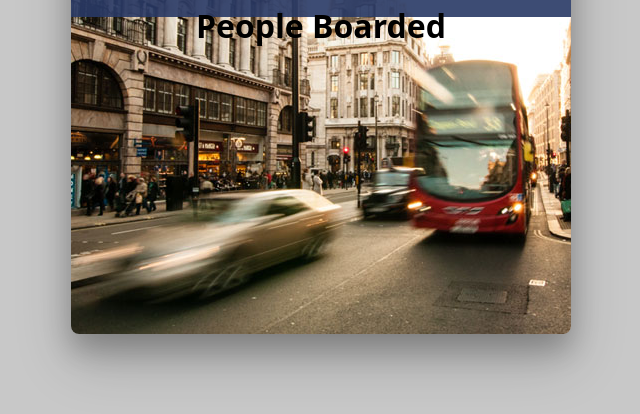
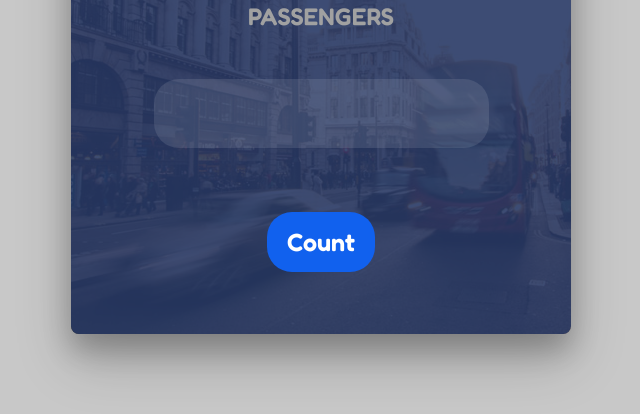
Before and after one commit to thisiskushal31/passenger-counter-app, a plain HTML site: page index.html in a window 1280 px wide. Shown: the part 290-704 px from the top of the page, without its empty margins (319-959 px from the left). Drawn offline with Linux system fonts and the light colour scheme.

Commit message:
final style changes

```diff
--- a/app/style/style.css
+++ b/app/style/style.css
@@ -1,7 +1,8 @@
 body{
 	margin:0;
+	color:#6a6f8c;
 	background: #c8c8c8;
-	font:600 16px/18px 'Open Sans',sans-serif;
+	font:600 16px 'Fredoka', sans-serif;
 	text-align: center;
 }
 
@@ -10,6 +11,8 @@ body{
     padding: 0;
     box-sizing: border-box;
 }
+
+/* ------ Card Style ------- */
 
 .dialog-box-wrap{
 	background: url(/images/bg.jpg);
@@ -22,13 +25,17 @@ body{
 	box-shadow:0 25px 55px 0 rgba(0,0,0,.21),0 16px 28px 0 rgba(0,0,0,.22);
 }
 
+/* ------ Forms Styles ------- */
+
 .header{
 	width:100%;
 	height:100%;
 	padding: 1rem;
-	/* position: absolute; */
+	position: absolute;
 	background:rgba(40,57,101,.9);
 }
+
+/* ------ Logo Style ------- */
 
 .header .img{
 	display: block;
@@ -37,7 +44,63 @@ body{
 	align-items: center;
 }
 
-.output-wrap h1{
-	color: #0000;
+/* ------ Output Style ------- */
+
+.output-wrap {
 	padding: 5rem;
 }
+
+.tab {
+	color: #a1a1a1;
+	font-size: 24px;
+	padding: 50px;
+}
+
+.input{
+	border: none;
+	margin: 3rem;
+	padding: 20px 0px;
+	border-radius: 25px;
+	background: rgba(255,255,255,.1);
+	text-align: center;
+	font: 600 25px 'Open-sans', sans-serif
+}
+
+/* ------ Button Style ------- */
+
+.button{
+	border:none;
+	padding:15px 20px;
+	border-radius:25px;
+	margin: 1rem auto;
+	font:600 25px 'Fredoka', sans-serif;
+	color:#fff;
+	display:block;
+	background:#1161ee;
+	cursor: pointer;
+}
+
+.button span {
+	cursor: pointer;
+	display: inline-block;
+	position: relative;
+	transition: 0.5s;
+}
+
+.button span:after {
+	content: '\00bb';
+	position: absolute;
+	opacity: 0;
+	top: 0;
+	right: -20px;
+	transition: 0.5s;
+}
+
+.button:hover span {
+	padding-right: 25px;
+}
+
+.button:hover span:after {
+	opacity: 1;
+	right: 0;
+}
--- a/index.html
+++ b/index.html
@@ -10,15 +10,19 @@
     <!-- Styles -->
     <link rel="stylesheet" href="/app/style/style.css">
     <!-- Google Font  -->
-
+    <link rel="preconnect" href="https://fonts.googleapis.com">
+    <link rel="preconnect" href="https://fonts.gstatic.com" crossorigin>
+    <link href="https://fonts.googleapis.com/css2?family=Fredoka:wght@300;400;500;600&display=swap" rel="stylesheet">
 </head>
 <body>
     <div class="dialog-box-wrap">
         <div class="header">
             <img src="/images/logo.png" alt="image">
-        </div>
-        <div class="output-warp">
-            <h1>People Boarded</h1>
+            <div class="output-warp">
+                <label class="tab">PASSENGERS</label>
+                <input id="number" type="number" class="input">
+            </div>
+            <button class="button"><span>Count</span></button>
         </div>
     </div>
 </body>
```
